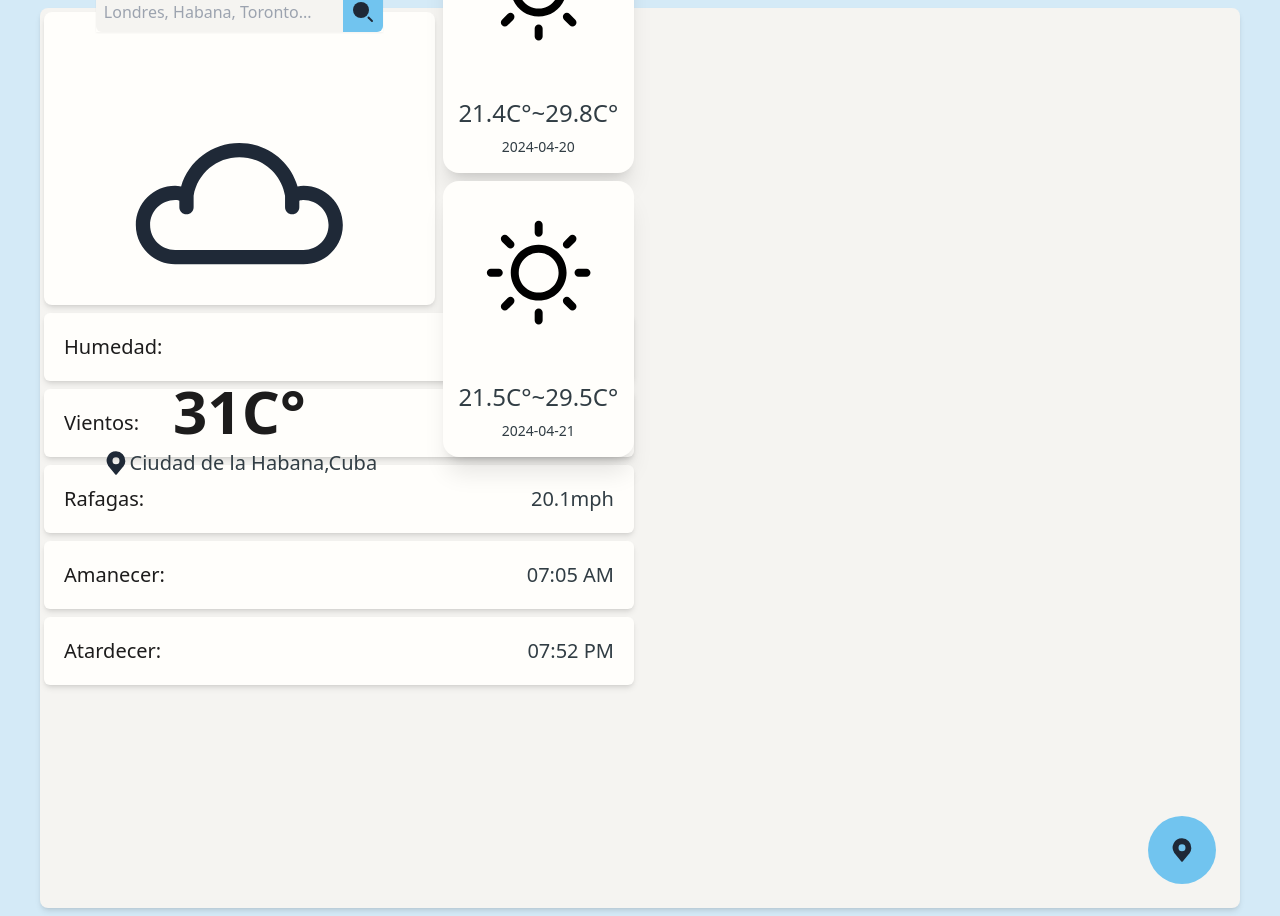
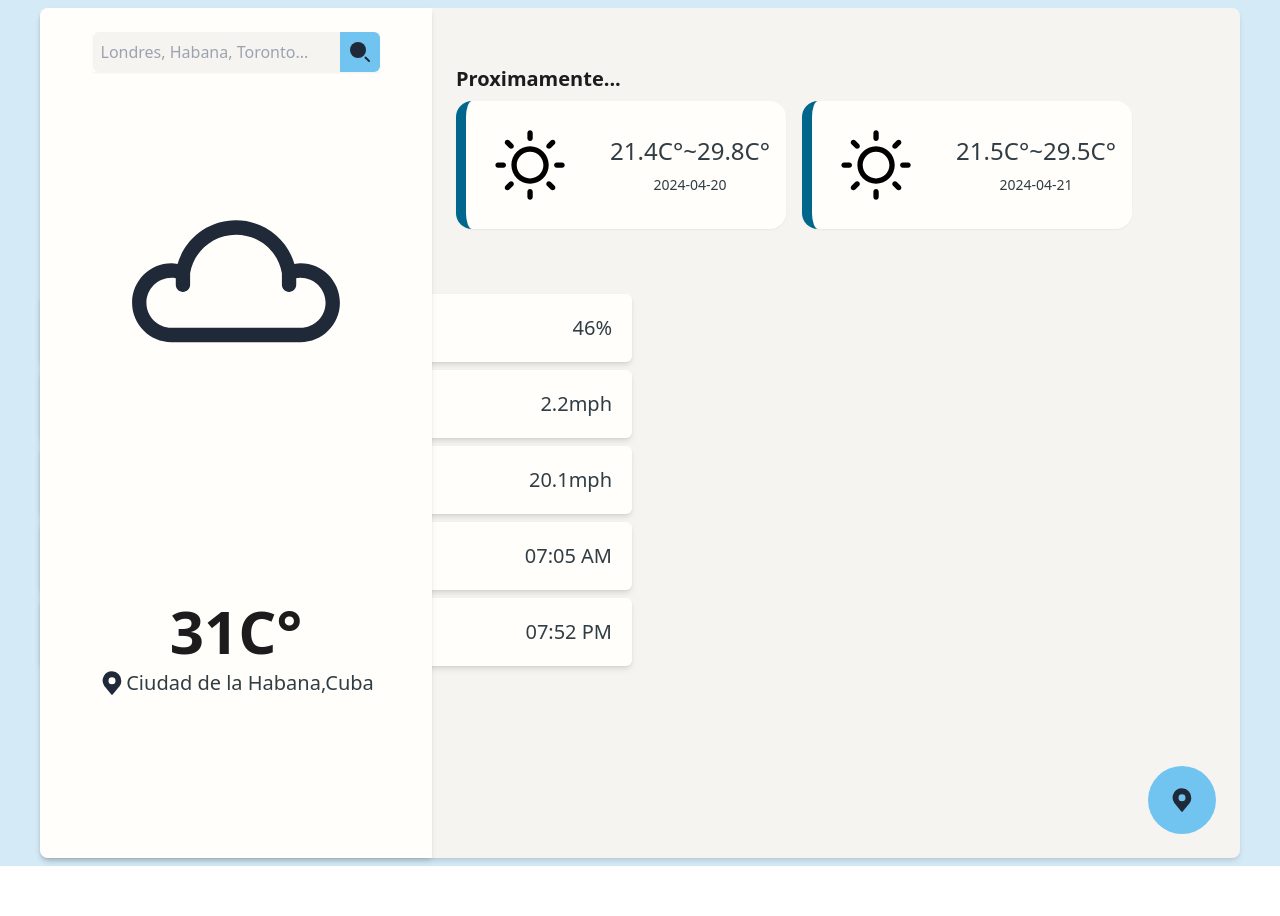
Before and after one commit to jaasidev/weather-app, a React (Vite) app: page / in a window 1280 px wide. After the commit the page ends 866 px from the top, so only its background shows below. Built offline with nearby package versions, Linux system fonts and the light colour scheme.

Commit message:
haciendo cambios a la UI

```diff
--- a/src/App.jsx
+++ b/src/App.jsx
@@ -8,7 +8,7 @@ function App () {
   const { result } = useStoreResult()
   console.log(result)
   return (
-    <main className='relative w-full bg-[--primary-100] flex flex-col items-center  lg:rounded-lg lg:justify-center gap-2 lg:grid lg:grid-cols-12 lg:grid-rows-12 lg:shadow-md lg:bg-[--bg-200] lg:place-content-center lg:pr-2 lg:max-h-[900px] lg:max-w-[1200px] p-1 sm:grid sm:grid-col-6 sm:grid-rows-6 sm:max-h-[1100px] pb-2 sm:pb-10 lg:pb-0'>
+    <main className='relative w-full bg-[--primary-100] flex flex-col items-center  lg:rounded-lg lg:justify-center gap-2 sm:grid sm:grid-col-6 sm:grid-rows-6 sm:max-h-[1100px] lg:grid lg:grid-cols-12 lg:grid-rows-12 lg:shadow-md lg:bg-[--bg-200] lg:place-content-center lg:pr-2 lg:max-h-[850px] lg:max-w-[1200px] p-1  pb-2 sm:pb-10 lg:p-0'>
       <Principal contenido={result} />
       <Forecast contenido={result} />
       <Estadisticas contenido={result} />
--- a/src/components/card.jsx
+++ b/src/components/card.jsx
@@ -1,8 +1,8 @@
 import { Clima } from './weathericons'
 export function Card ({ code, min, max, props, date }) {
   return (
-    <div className={`card card-compact bg-[--bg-100] flex items-center shadow-xl h-auto w-full sm:h-full ${props}`}>
-      <Clima codigo={code} />
+    <div className={`card card-compact lg:card-side lg:border-l-[--accent-200] border-l-[10px] bg-[--bg-100] flex items-center shadow-xl h-auto w-full sm:h-full ${props} lg:min-w-80 lg:shadow-sm`}>
+      <Clima codigo={code} props='lg:my-0' />
       <div className='card-body text-[--text-200] flex flex-col items-center justify-center'>
         <div className='flex items-center text-2xl font-medium text-[--text-200]'>
           <span>{min}C°</span>~
--- a/src/components/forecast.jsx
+++ b/src/components/forecast.jsx
@@ -3,9 +3,9 @@ import { Card } from './card'
 export function Forecast ({ contenido }) {
   const predict = contenido.forecast.forecastday
   return (
-    <section className='flex flex-col items-center justify-center gap-2 w-full sm:row-start-1 sm:row-end-5 sm:h-full sm:col-start-5 sm:col-end-7'>
+    <section className=' lg:pl-4 flex flex-col items-center justify-center gap-2 w-full sm:row-start-1 sm:row-end-5 sm:h-full sm:col-start-5 sm:col-end-7  lg:col-end-12'>
       <h4 className='font-semibold text-xl text-[--text-100] self-start hidden lg:block'>Proximamente...</h4>
-      <ul className='flex justify-center gap-2 items-center w-full sm:flex-col sm:h-full'>
+      <ul className='flex justify-center gap-2 items-center w-full sm:flex-col sm:h-full lg:flex-row lg:h-auto lg:gap-4'>
         {predict.map((value, index) => {
           return index > 0
             ? (
--- a/src/components/principal.jsx
+++ b/src/components/principal.jsx
@@ -7,7 +7,7 @@ export function Principal ({ contenido }) {
   const { code } = contenido.current.condition
   const { region, country } = contenido.location
   return (
-    <section className='flex flex-col bg-[--bg-100] h-[400px] w-full items-center p-2 rounded-lg shadow-md sm:col-start-1 sm:col-end-5 sm:row-start-1 sm:row-end-5 sm:h-full sm:justify-center card sm:gap-12 sm:p-6'>
+    <section className='flex flex-col bg-[--bg-100] h-[400px] w-full items-center p-2 rounded-lg shadow-md sm:col-start-1 sm:col-end-5 sm:row-start-1 sm:row-end-5 sm:h-full sm:justify-center card sm:gap-12 sm:p-6 lg:row-start-1 lg:row-end-13 lg:col-start-1 lg:col-end-5 lg:rounded-e-none'>
       <Form />
       <article className='self-center flex flex-col items-center w-full h-full'>
         <Clima codigo={code} props='sm:max-h-80 w-full flex-grow' />
```
